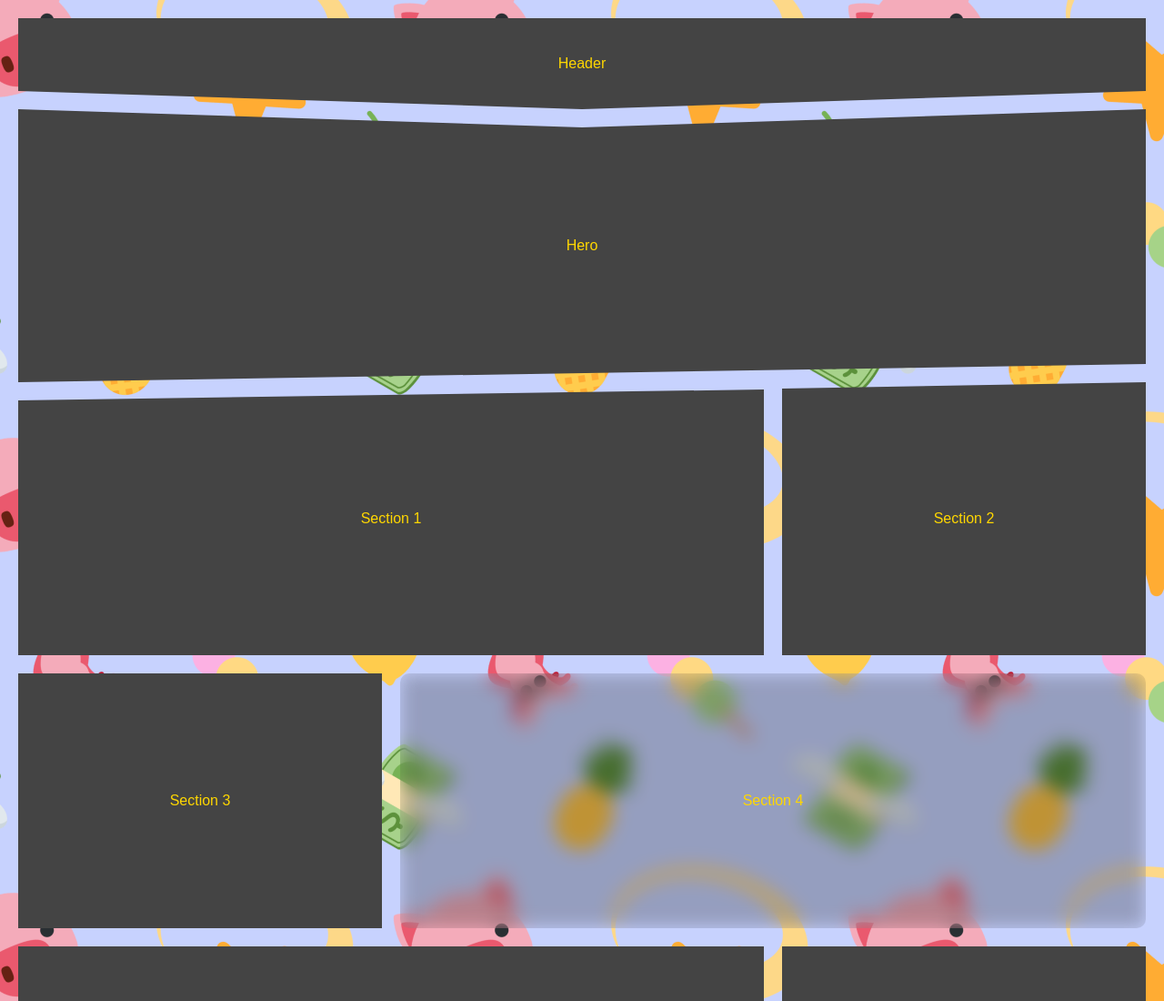
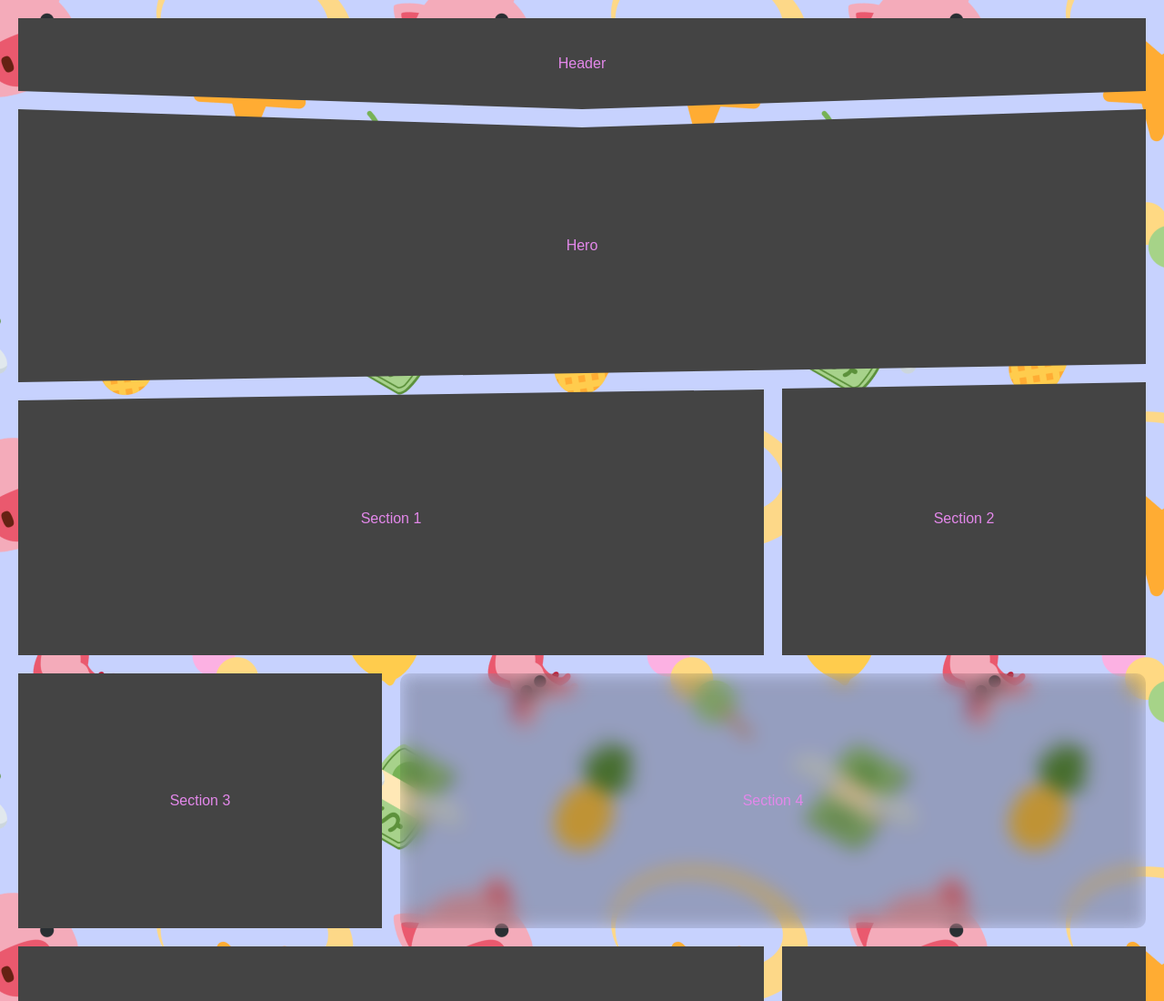
Before and after one commit to Migluk/Grid, a website: page index.html in a window 1280 px wide. Shown: the top 1100 px of the page at 91% size. Drawn offline with Linux system fonts and the light colour scheme.

Commit message:
initial commit

```diff
--- a/index.html
+++ b/index.html
@@ -12,7 +12,10 @@
       <header>Header</header>
       <section class="hero">Hero</section>
       <section class="section-1">Section 1</section>
-      <section class="section-2">Section 2</section>
+      <section class="section-2 card">
+        <div class="side front">Section 2</div>
+        <div class="side back"></div>
+      </section>
       <section class="section-3 card">
         <div class="side front">Section 3</div>
         <div class="side back"></div>
--- a/style.css
+++ b/style.css
@@ -12,7 +12,7 @@
   background-image: url("./tile.png");
   background-position: center;
   background-attachment: fixed;
-  color: gold;
+  color: rgb(227, 136, 234);
 
   overflow-x: hidden;
 }
```
